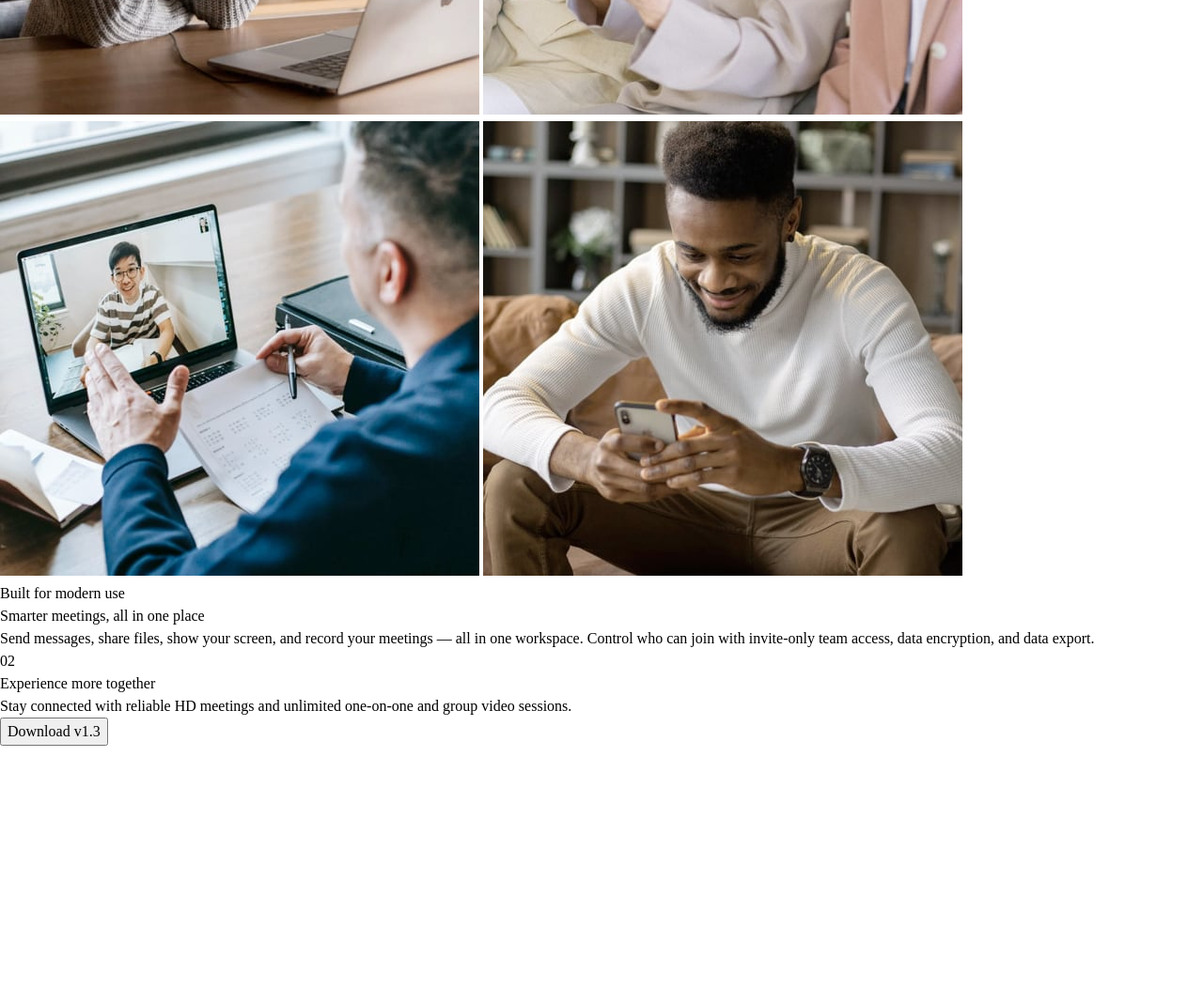
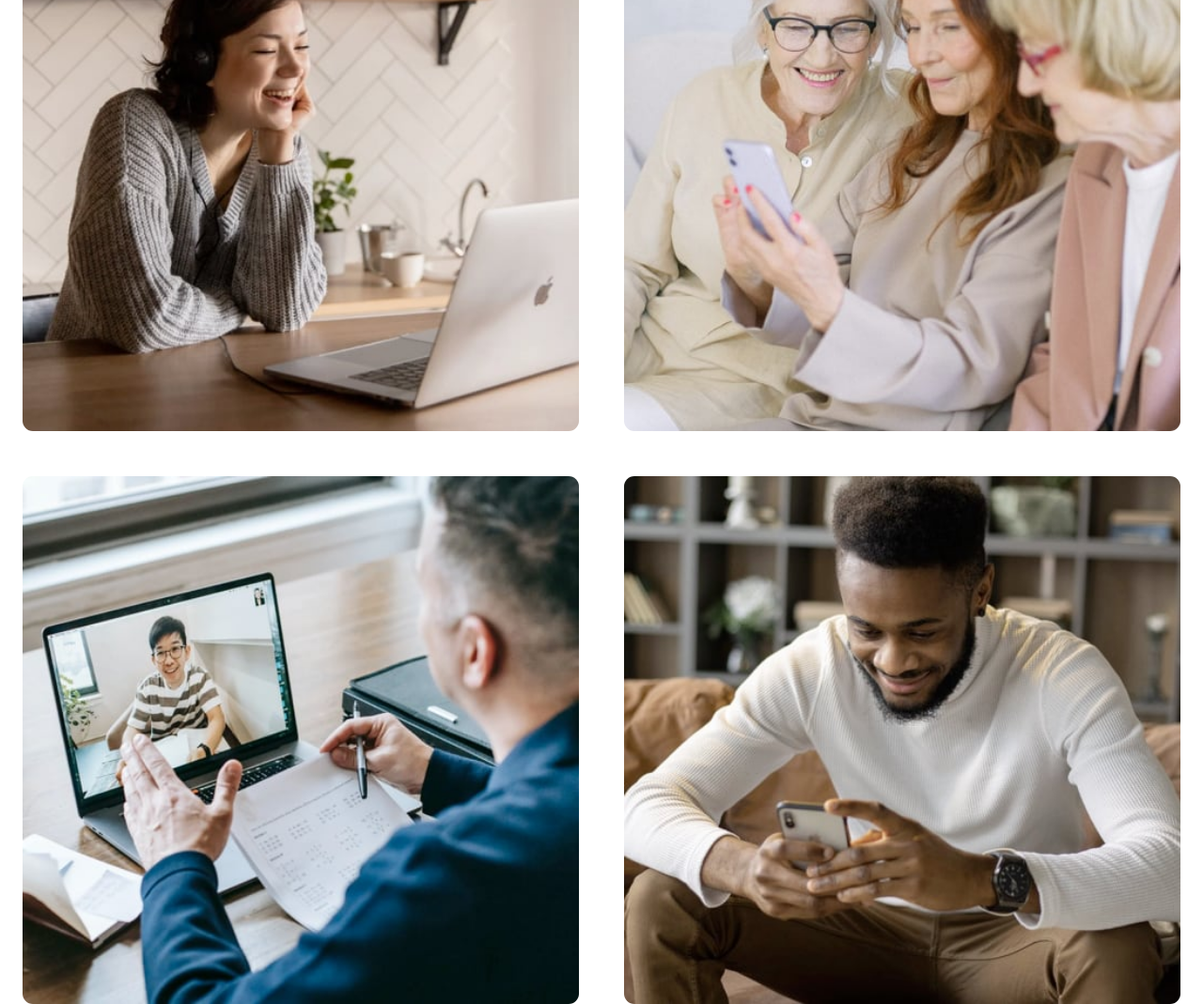
Before and after one commit to SlobodanStojkovic/landing-page-meet, a website: page index.html in a window 1280 px wide. Shown: the part 1120-2189 px from the top of the page at 94% size. Before the commit the page ends 1914 px from the top, so only its background shows below. Drawn offline with Linux system fonts and the light colour scheme; a web font is replaced by a local one.

Commit message:
Add mobile layout main and footer

```diff
--- a/src/scss/index.scss
+++ b/src/scss/index.scss
@@ -23,7 +23,6 @@ img {
   padding: 0;
   border: 0;
   font-size: 100%;
-  font: inherit;
   vertical-align: baseline;
 }
 
@@ -180,11 +179,14 @@ html {
   flex-direction: column;
   color: $white;
   align-items: center;
+  padding: 0 0 64px;
 
   & button {
     padding: 16px 40px;
     border-radius: 29px;
     width: fit-content;
+    border: none;
+    margin-bottom: 16px;
 
     &:nth-child(1) {
       background-color: $greenblue;
@@ -195,3 +197,104 @@ html {
     }
   }
 }
+
+.line-and-number {
+  display: flex;
+  flex-direction: column;
+  align-items: center;
+  padding: 0 0 31px;
+}
+
+.line {
+  height: 84px;
+  width: 1px;
+  background: $grayblue;
+  opacity: 25%;
+}
+
+.number {
+  text-align: center;
+  font-weight: 900;
+  border: 1px solid rgba(135, 135, 157, 0.25);
+  display: inline-block;
+  padding: 15px 19px;
+  border-radius: 50%;
+  color: $grayblue;
+}
+
+.main__images {
+  display: flex;
+  flex-wrap: wrap;
+  padding: 0 0 56px;
+
+  & img {
+    width: 50%;
+    padding: 24px;
+    border-radius: 35px;
+  }
+}
+
+.main__text-container {
+  text-align: center;
+  padding: 0 0 64px;
+
+  & h3 {
+    font-family: $redHatDisplay900;
+    font-size: 16px;
+    line-height: 26px;
+    letter-spacing: 4px;
+    text-transform: uppercase;
+    color: $greenblue;
+    padding: 0 0 24px;
+  }
+
+  & h1 {
+    font-family: $redHatDisplay900;
+    font-size: 32px;
+    line-height: 36px;
+    color: $darkblue;
+    padding: 0 0 32px;
+  }
+
+  & p {
+    font-family: $redHatDisplay500;
+    font-size: 16px;
+    line-height: 26px;
+    color: $grayblue;
+  }
+}
+
+.footer__text-container {
+  display: flex;
+  flex-direction: column;
+  align-items: center;
+  justify-content: center;
+  background-image: url("../images/mobile/image-footer.jpg");
+  background-size: cover;
+  height: 700px;
+  mix-blend-mode: normal;
+  color: $white;
+  text-align: center;
+  padding: 64px 24px 72px;
+
+  & h1 {
+    font-family: $redHatDisplay900;
+    font-size: 32px;
+    line-height: 36px;
+    padding: 0 0 24px;
+  }
+
+  & p {
+    font-size: 18px;
+    line-height: 26px;
+    padding: 0 0 32px;
+  }
+
+  & button {
+    padding: 16px 40px;
+    color: $white;
+    background-color: $purple;
+    border-radius: 29px;
+    border: none;
+  }
+}
```
Also changed, not shown: dist/css/index.css, dist/images/desktop/image-footer.jpg (added), dist/images/desktop/image-hero-left.png (added), dist/images/desktop/image-hero-right.png (added), dist/images/desktop/image-man-texting.jpg (added), dist/images/desktop/image-men-in-meeting.jpg (added), dist/images/desktop/image-woman-in-videocall.jpg (added), dist/images/desktop/image-women-videochatting.jpg (added), dist/images/mobile/image-footer.jpg (added), dist/images/tablet/image-footer.jpg (added), dist/images/tablet/image-hero.png (added), index.html (line endings or trailing spaces).
